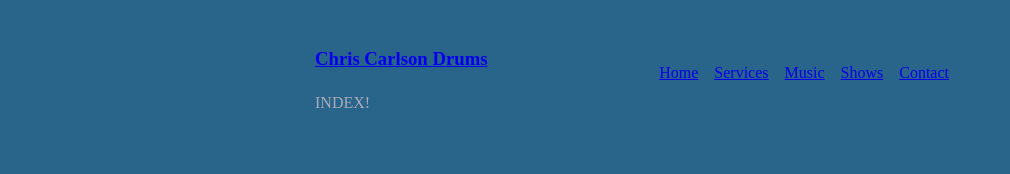
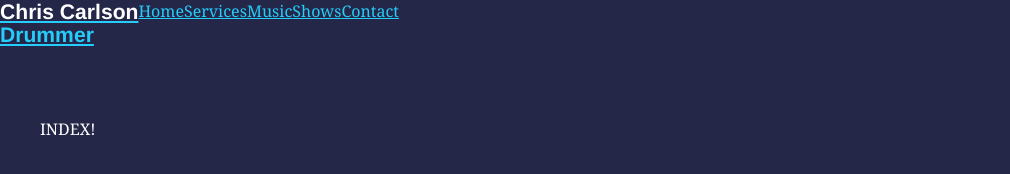
Before and after one commit to TheCodingCarlson/chris-carlson-drums, a Gatsby site: page / in a window 1280 px wide. Shown: the whole page, without its empty margins (0-1010 px from the left). Built offline with nearby package versions, Linux system fonts and the light colour scheme; Gatsby itself is replaced by a stand-in of ours.

Commit message:
adds fonts, components, and styles

```diff
--- a/gatsby-config.js
+++ b/gatsby-config.js
@@ -6,5 +6,16 @@
 
 module.exports = {
   /* Your site config here */
-  plugins: [`gatsby-plugin-less`]
+    siteMetadata: {
+        title: 'Chris Carlson - Seattle Based Drummer',
+    },
+    plugins: [
+        `gatsby-plugin-less`,
+        {
+            resolve: `gatsby-plugin-typography`,
+            options: {
+                pathToConfigModule: `src/utils/typography`,
+            }
+        }
+    ]
 }
--- a/package.json
+++ b/package.json
@@ -15,9 +15,13 @@
   "dependencies": {
     "gatsby": "^2.13.31",
     "gatsby-plugin-less": "^2.1.2",
+    "gatsby-plugin-typography": "^2.3.2",
     "less": "^3.9.0",
     "react": "^16.8.6",
-    "react-dom": "^16.8.6"
+    "react-dom": "^16.8.6",
+    "react-typography": "^0.16.19",
+    "typography": "^0.16.19",
+    "typography-theme-elk-glen": "^0.16.19"
   },
   "devDependencies": {
     "prettier": "^1.18.2"
--- a/src/components/header.js
+++ b/src/components/header.js
@@ -1,18 +1,23 @@
 import React from "react"
 import { Link } from "gatsby"
+import headerStyles from "../styles/components/header.module.less";
 
 const ListLink = props => (
-  <li style={{ display: `inline-block`, marginRight: `1rem` }}>
+  <li>
     <Link to={props.to}>{props.children}</Link>
   </li>
 )
 
 export default () => (
-    <header style={{ marginBottom: `1.5rem` }}>
-      <Link to="/" style={{ textShadow: `none`, backgroundImage: `none` }}>
-        <h3 style={{ display: `inline` }}>Chris Carlson Drums</h3>
+    <header className={headerStyles.header}>
+        <Link to="/">
+            <h3>
+                <span className={headerStyles.name}>Chris Carlson</span>
+                <br />
+                <span>Drummer</span>
+            </h3>
         </Link>
-      <ul style={{ listStyle: `none`, float: `right` }}>
+        <ul className={headerStyles.navigation}>
             <ListLink to="/">Home</ListLink>
             <ListLink to="/services/">Services</ListLink>
             <ListLink to="/music/">Music</ListLink>
--- a/src/components/layout.js
+++ b/src/components/layout.js
@@ -1,9 +1,12 @@
 import React from "react"
 import Header from "../components/header"
+import layoutStyles from "../styles/components/layout.module.less";
 
 export default ({ children }) => (
-  <div style={{ margin: `3rem auto`, maxWidth: 650, padding: `0 1rem` }}>
-      <Header />
-    {children}
-  </div>
+	<div>
+		<Header />
+		<div className={layoutStyles.container}>
+			{children}
+		</div>
+	</div>
 )
--- /dev/null
+++ b/src/styles/components/header.module.less
@@ -0,0 +1,21 @@
+@import "../variables.less";
+
+.header {
+    display: flex;
+
+}
+
+.navigation {
+    display: flex;
+    float: right;
+    margin: 0;
+
+    li {
+        display: inline-block;
+        list-style-type: none;
+    }
+}
+
+.name {
+    color: @white;
+}
--- /dev/null
+++ b/src/styles/components/layout.module.less
@@ -0,0 +1,6 @@
+@site-width: 1200px;
+
+.container {
+    margin: 3rem auto;
+    max-width: @site-width;
+}
--- a/src/styles/global.less
+++ b/src/styles/global.less
@@ -1,11 +1,17 @@
-// Global Color Palette
-@black: #000000;
-@light-grey: #aaabb8;
-@dark-grey: #464866;
-@light-blue: #2e9cca;
-@dark-blue: #29648a;
+@import "../styles/variables.less";
 
 body {
     background-color: @dark-blue;
-    color: @light-grey;
+    color: @white;
 }
+
+h1,
+h2,
+h3,
+h4,
+h5,
+h6,
+a {
+    color: @light-blue;
+    text-shadow: none;
+}
--- /dev/null
+++ b/src/styles/variables.less
@@ -0,0 +1,6 @@
+// Global Color Palette
+@white: #ffffff;
+@light-grey: #aaabb8;
+@dark-grey: #464866;
+@light-blue: #26CDFB;
+@dark-blue: #242748;
--- /dev/null
+++ b/src/utils/typography.js
@@ -0,0 +1,6 @@
+import Typography from "typography"
+import elkGlenTheme from "typography-theme-elk-glen"
+
+const typography = new Typography(elkGlenTheme);
+
+export default typography;
```
Also changed, not shown: 1 other file. Lines whose indentation alone changed are shown as unchanged.
